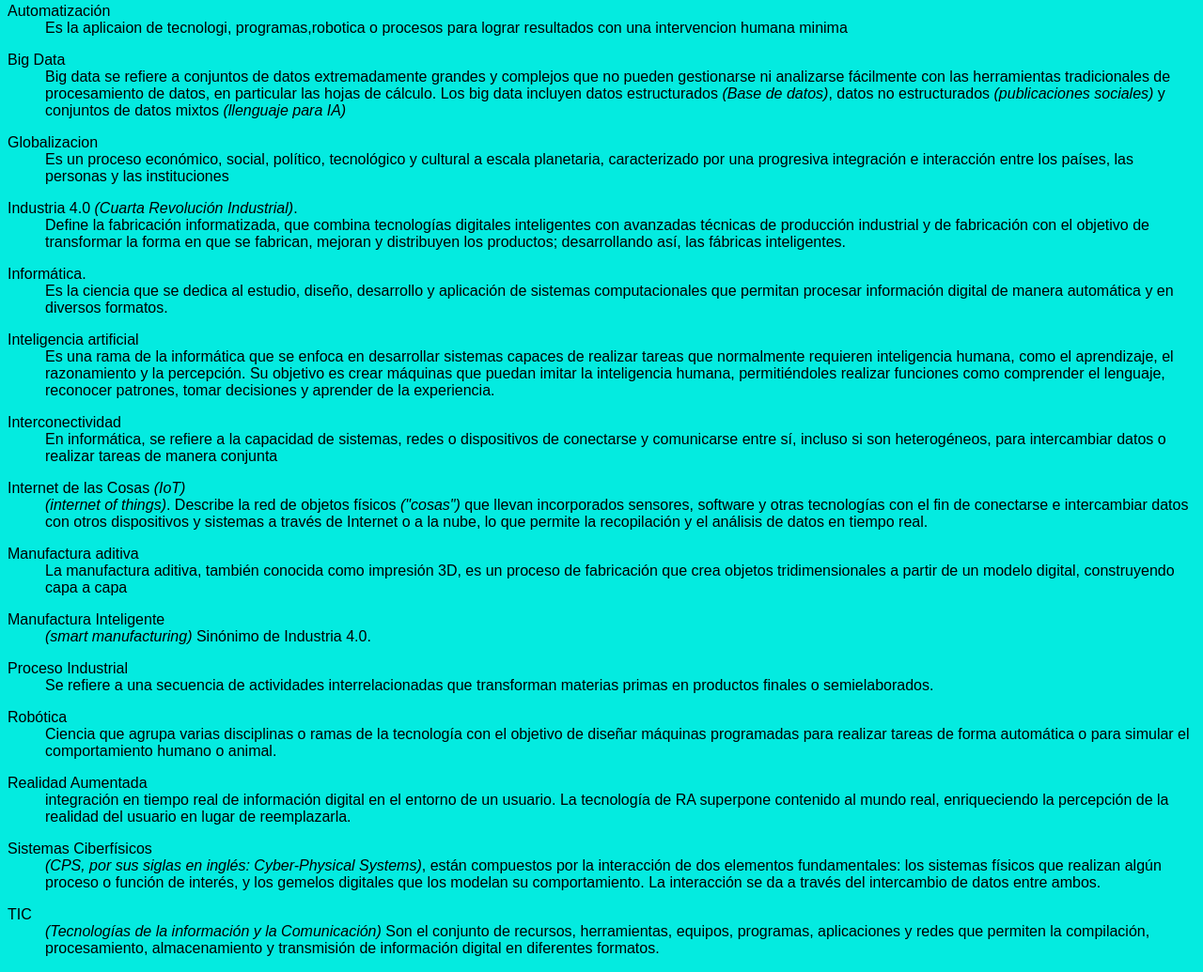
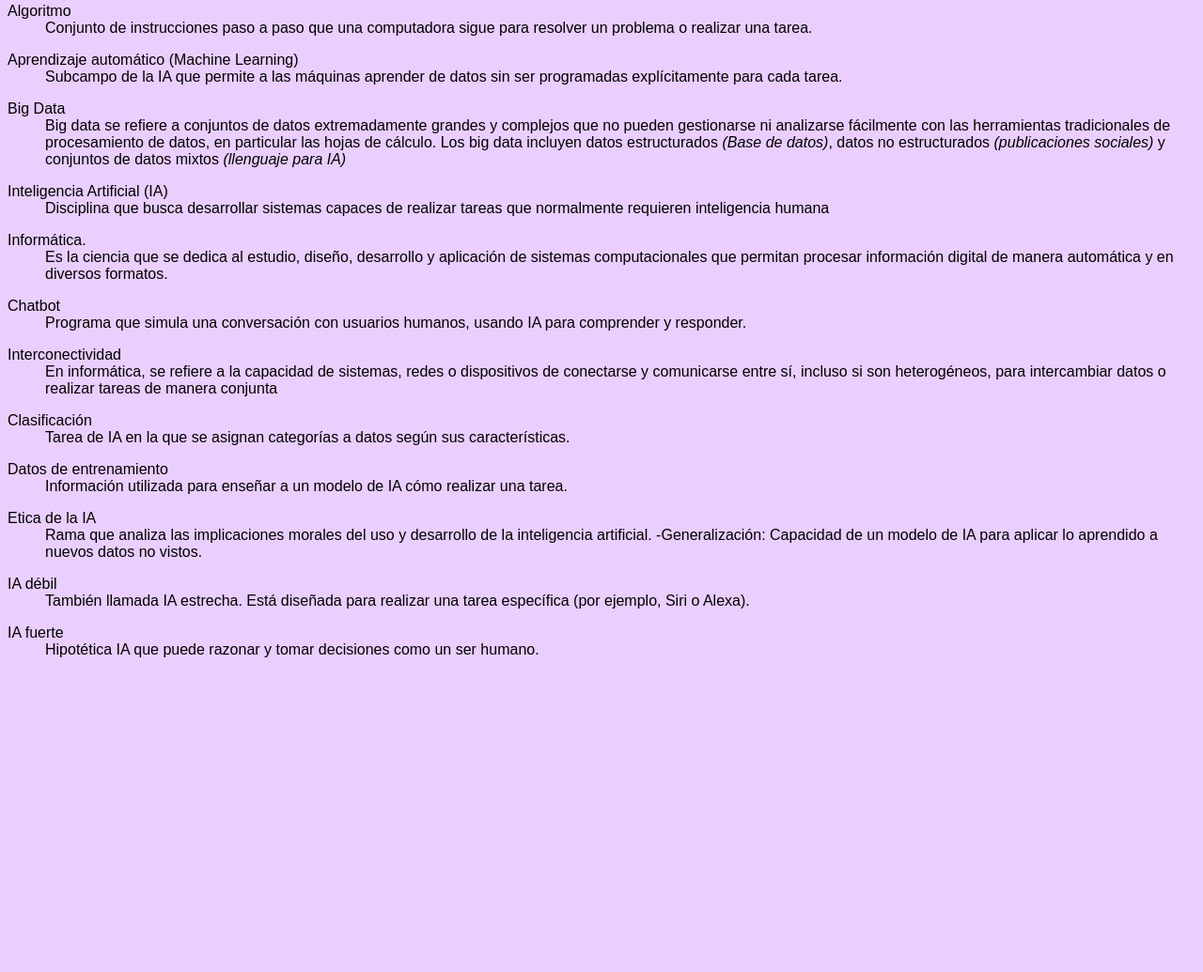
Before and after one commit to angelgtc/angeltc.github.oi, a plain HTML site: page glosario.html in a window 1280 px wide. Shown: the part 85-1120 px from the top of the page at 94% size. After the commit the page ends 802 px from the top, so only its background shows below. Drawn offline with Linux system fonts and the light colour scheme.

Commit message:
Add files via upload

```diff
--- a/glosario.html
+++ b/glosario.html
@@ -2,32 +2,29 @@
  <HEAD>
   <TITLE>Sitio Web de Angel Gabriel</TITLE>
  </HEAD>
- <BODY bgcolor="##49ebfe">
+ <BODY bgcolor="#eacefd">
 <CENTER><H1>Glosario</H1></CENTER>
 </FONT>
- <HR SIZE=6  WIDTH="50%" ALIGN="CENTER" COLOR= "BLACK">
+ <HR SIZE=6  WIDTH="50%" ALIGN="CENTER" COLOR= "WHITE">
  <FONT COLOR="BLACK" FACE="ARIAL">
 <DL>
- <DT>Automatización</DT>
- <DD> Es la aplicaion de tecnologi, programas,robotica o procesos para lograr resultados con una intervencion humana minima </DD>
+ <DT>Algoritmo</DT>
+ <DD> Conjunto de instrucciones paso a paso que una computadora sigue para resolver un problema o realizar una tarea. </DD>
 </DL>
 <DL>
- <DT>Big Data</DT>
+ <DT>Aprendizaje automático (Machine Learning)</DT>
  <DD>
-Big data se refiere a conjuntos de datos extremadamente grandes y complejos que no pueden gestionarse ni analizarse fácilmente con las herramientas tradicionales de procesamiento de datos, en particular las hojas de cálculo.
-Los big data incluyen datos estructurados <I>(Base de datos)</I>, datos no estructurados <I>(publicaciones sociales)</I> y conjuntos de datos mixtos <I>(llenguaje para IA)</I>
+Subcampo de la IA que permite a las máquinas aprender de datos sin ser programadas explícitamente para cada tarea.
  </DD>
 </DL>
 <DL>
- <DT> Globalizacion</DT>
- <DD> Es un proceso económico, social, político, tecnológico y cultural a escala planetaria, caracterizado por una progresiva integración e interacción entre los países, las personas y las instituciones </DD>
+ <DT> Big Data</DT>
+ <DD> Big data se refiere a conjuntos de datos extremadamente grandes y complejos que no pueden gestionarse ni analizarse fácilmente con las herramientas tradicionales de procesamiento de datos, en particular las hojas de cálculo.
+Los big data incluyen datos estructurados <I>(Base de datos)</I>, datos no estructurados <I>(publicaciones sociales)</I> y conjuntos de datos mixtos <I>(llenguaje para IA)</I> </DD>
 </DL>
 <DL>
- <DT>Industria 4.0 <I>(Cuarta Revolución Industrial)</I>.</DT>
- <DD>Define la fabricación informatizada, que
-combina tecnologías digitales inteligentes con avanzadas técnicas de producción industrial
-y de fabricación con el objetivo de transformar la forma en que se fabrican, mejoran y
-distribuyen los productos; desarrollando así, las fábricas inteligentes.</DD>
+ <DT>Inteligencia Artificial (IA) </DT>
+ <DD>Disciplina que busca desarrollar sistemas capaces de realizar tareas que normalmente requieren inteligencia humana</DD>
 </DL>
 <DL>
  <DT>Informática.</DT>
@@ -36,12 +33,8 @@ sistemas computacionales que permitan procesar información digital de manera
 automática y en diversos formatos.</DD>
 </DL>
 <DL>
- <DT>Inteligencia artificial</DT>
- <DD> Es una rama de la informática que se enfoca en desarrollar sistemas
-capaces de realizar tareas que normalmente requieren inteligencia humana, como el
-aprendizaje, el razonamiento y la percepción. Su objetivo es crear máquinas que puedan
-imitar la inteligencia humana, permitiéndoles realizar funciones como comprender el
-lenguaje, reconocer patrones, tomar decisiones y aprender de la experiencia.</DD>
+ <DT>Chatbot</DT>
+ <DD> Programa que simula una conversación con usuarios humanos, usando IA para comprender y responder.</DD>
 </DL>
 <DL>
  <DT>Interconectividad</DT>
@@ -50,49 +43,28 @@ dispositivos de conectarse y comunicarse entre sí, incluso si son heterogéneos
 intercambiar datos o realizar tareas de manera conjunta</DD>
 </DL>
 <DL>
- <DT>Internet de las Cosas <I>(IoT)</I></DT>
- <DD><I>(internet of things)</I>. Describe la red de objetos físicos <I>("cosas")</I>
-que llevan incorporados sensores, software y otras tecnologías con el fin de conectarse e
-intercambiar datos con otros dispositivos y sistemas a través de Internet o a la nube, lo que
-permite la recopilación y el análisis de datos en tiempo real.</DD>
+ <DT>Clasificación</DT>
+ <DD>Tarea de IA en la que se asignan categorías a datos según sus características.</DD>
 </DL>
 <DL>
- <DT>Manufactura aditiva</DT>
- <DD>La manufactura aditiva, también conocida como impresión 3D, es un proceso de fabricación que crea objetos tridimensionales a partir de un modelo digital, construyendo capa a capa</DD>
+ <DT>Datos de entrenamiento</DT>
+ <DD>Información utilizada para enseñar a un modelo de IA cómo realizar una tarea.</DD>
 </DL>
 <DL>
- <DT>Manufactura Inteligente</DT>
- <DD><I>(smart manufacturing)</I> Sinónimo de Industria 4.0.</DD>
+ <DT>Etica de la IA</DT>
+ <DD>Rama que analiza las implicaciones morales del uso y desarrollo de la inteligencia artificial.
+-Generalización: Capacidad de un modelo de IA para aplicar lo aprendido a nuevos datos no vistos.</DD>
 </DL>
 <DL>
- <DT>Proceso Industrial</DT>
- <DD>Se refiere a una secuencia de actividades interrelacionadas que
-transforman materias primas en productos finales o semielaborados.</DD>
+ <DT>IA débil</DT>
+ <DD>También llamada IA estrecha. Está diseñada para realizar una tarea específica (por ejemplo, Siri o Alexa).</DD>
 </DL>
 <DL>
- <DT>Robótica</DT>
- <DD>Ciencia que agrupa varias disciplinas o ramas de la tecnología con el objetivo de
-diseñar máquinas programadas para realizar tareas de forma automática o para simular el
-comportamiento humano o animal.</DD>
+ <DT>IA fuerte</DT>
+ <DD>Hipotética IA que puede razonar y tomar decisiones como un ser humano.</DD>
 </DL>
 <DL>
- <DT>Realidad Aumentada</DT>
- <DD>integración en tiempo real de información digital en el entorno de un usuario. La tecnología de RA superpone contenido
-al mundo real, enriqueciendo la percepción de la realidad del usuario en lugar de reemplazarla.</DD>
-</DL>
-<DL>
- <DT>Sistemas Ciberfísicos</DT>
- <DD><I>(CPS, por sus siglas en inglés: Cyber-Physical Systems)</I>, están
-compuestos por la interacción de dos elementos fundamentales: los sistemas físicos que
-realizan algún proceso o función de interés, y los gemelos digitales que los modelan su
-comportamiento. La interacción se da a través del intercambio de datos entre ambos.</DD>
-</DL>
-<DL>
- <DT>TIC</DT>
- <DD><I>(Tecnologías de la información y la Comunicación)</I> Son el conjunto de recursos,
-herramientas, equipos, programas, aplicaciones y redes que permiten la compilación,
-procesamiento, almacenamiento y transmisión de información digital en diferentes
-formatos.</DD>
+
 
   </FONT>
  </BODY>
```
Also changed, not shown: bienvenida.html (+7 -7 lines), creditos.html (+3 -3 lines), formulario.html (added, +58 -0 lines), index.html (+2 -2 lines), introducion.html (added, +21 -0 lines), licenciaAGTC.html (+1 -1 lines), lista1.html (added, +30 -0 lines), menu.html (added, +20 -0 lines), 1 other file.
